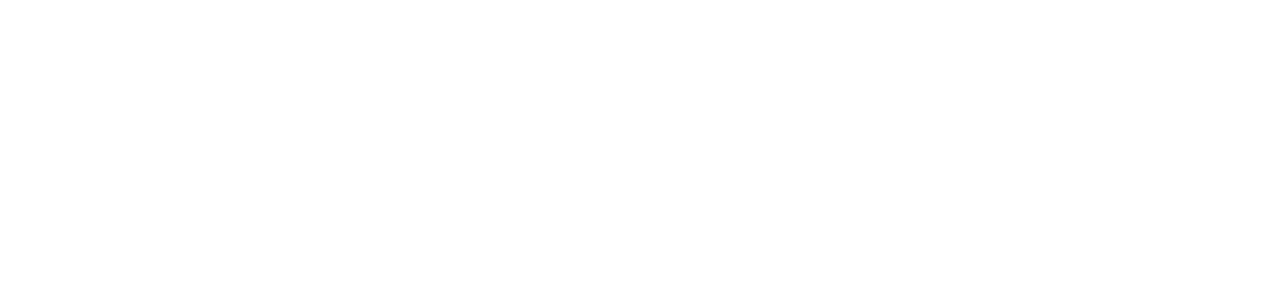
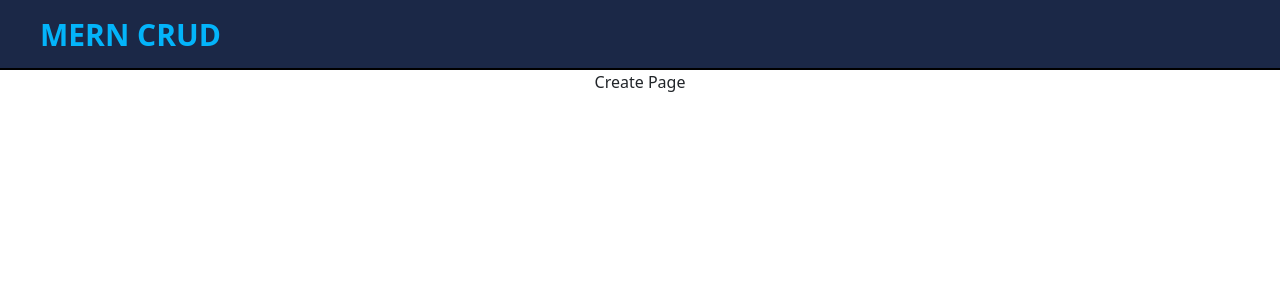
Before and after one commit to rvua/QuickDocs, a React (Create React App) app in the folder client/: page /records/create in a window 1280 px wide. Shown: the top 300 px of the page. Built offline with nearby package versions, Linux system fonts and the light colour scheme.

Commit message:
views and app.js

```diff
--- a/client/src/App.css
+++ b/client/src/App.css
@@ -36,3 +36,20 @@
     transform: rotate(360deg);
   }
 }
+
+.nav {
+  height: 70px;
+  width: 100%;
+  border-bottom: 2px solid rgb(0, 0, 0);
+  background-color: rgb(27, 40, 71);
+  display: flex;
+  align-items: center;
+}
+
+.main-link{
+  text-decoration: none;
+  font-size: 30px;
+  padding-left: 40px;
+  color: rgb(3, 180, 250);
+  font-weight: bold;
+}
--- a/client/src/App.js
+++ b/client/src/App.js
@@ -1,11 +1,35 @@
 import 'bootstrap/dist/css/bootstrap.min.css';
 import './App.css';
 import {Switch, Route, Link} from 'react-router-dom';
+import Main from './views/Main';
+import Create from './views/Create';
+import Edit from './views/Edit';
+import ViewRecord from './views/ViewRecord';
 
 function App() {
   return (
     <div className="App">
+      <div className="nav">
+        <Link to="/" className="main-link">MERN CRUD</Link>
+      </div>
 
+      <Switch>
+        <Route exact path="/">
+          <Main/>
+        </Route>
+
+        <Route exact path="/records/create">
+          <Create/>
+        </Route>
+
+        <Route exact path="/records/:_id/edit">
+          <Edit/>
+        </Route>
+
+        <Route exact path="/records/:_id">
+          <ViewRecord/>
+        </Route>
+      </Switch>
     </div>
   );
 }
--- /dev/null
+++ b/client/src/views/Create.js
@@ -0,0 +1,11 @@
+import React from 'react';
+
+const Create = (props) => {
+    return(
+        <div>
+            Create Page
+        </div>
+    )
+}
+
+export default Create;
--- /dev/null
+++ b/client/src/views/Edit.js
@@ -0,0 +1,11 @@
+import React from 'react';
+
+const Edit = (props) => {
+    return(
+        <div>
+            Edit Page
+        </div>
+    )
+}
+
+export default Edit;
--- /dev/null
+++ b/client/src/views/Main.js
@@ -0,0 +1,11 @@
+import React from 'react';
+
+const Main = (props) => {
+    return(
+        <div>
+            Main Page
+        </div>
+    )
+}
+
+export default Main;
--- /dev/null
+++ b/client/src/views/ViewRecord.js
@@ -0,0 +1,11 @@
+import React from 'react';
+
+const ViewRecord = (props) => {
+    return(
+        <div>
+            View A Record
+        </div>
+    )
+}
+
+export default ViewRecord;
```
